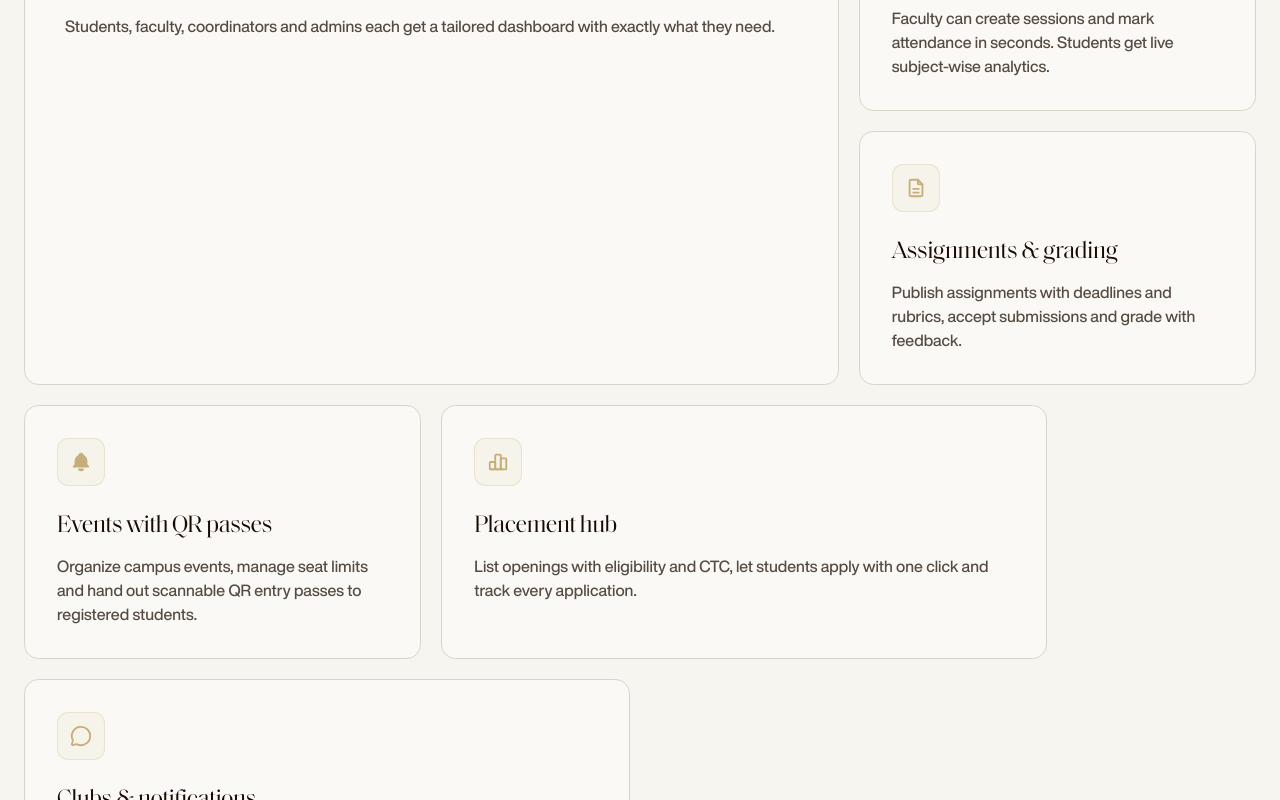
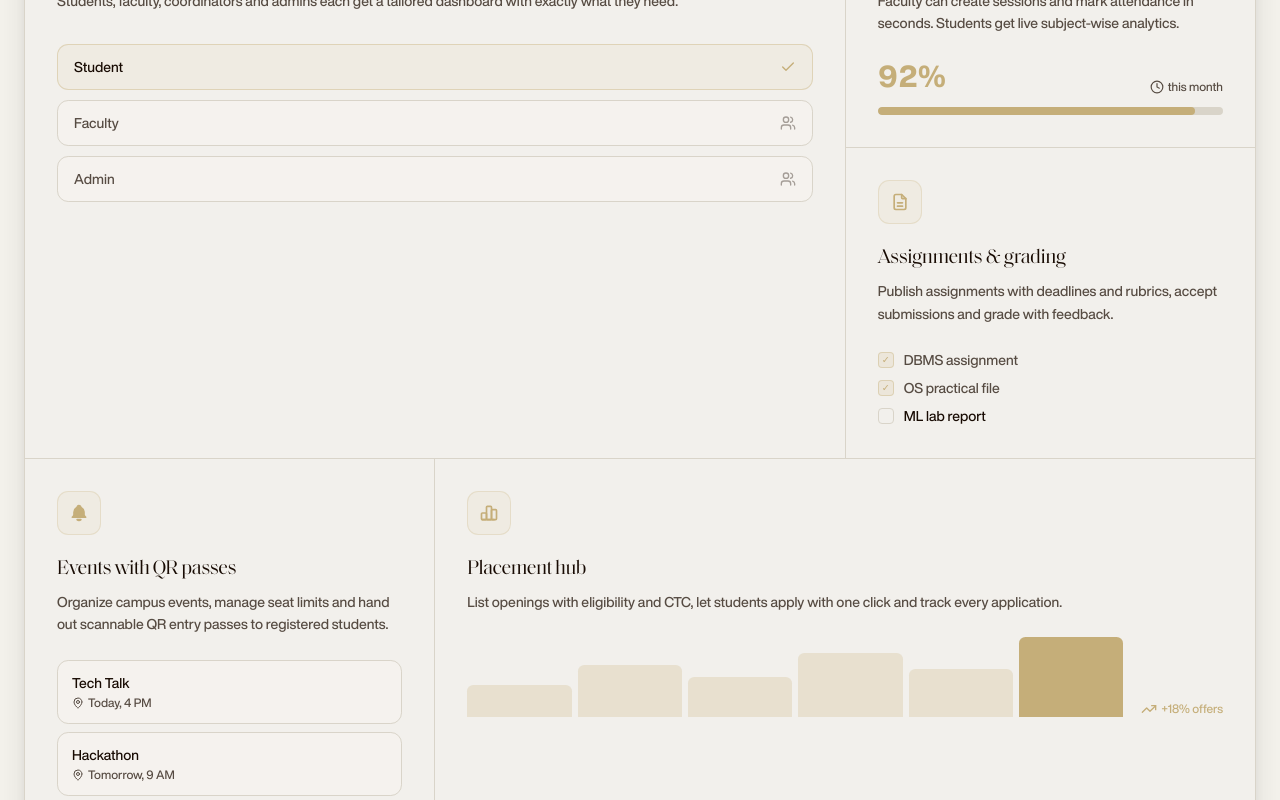
Before and after one commit to AnonymousCoderArtist/IIT-Bombay-Hackathon, a Next.js app: page / in a window 1280 px wide. Shown: the part 1420-2220 px from the top of the page. Built offline with nearby package versions, Linux system fonts and the light colour scheme.

Commit message:
bento box me live content add kiya, ek unified container banaya

```diff
--- a/src/components/landing/features.tsx
+++ b/src/components/landing/features.tsx
@@ -1,6 +1,7 @@
 "use client";
 
 import { useI18n } from "@/lib/i18n";
+import { Check, Clock, MapPin, TrendingUp, Users } from "lucide-react";
 import LayoutDashboardIcon from "@/components/ui/layout-dashboard-icon";
 import AlarmClockPlusIcon from "@/components/ui/alarm-clock-plus-icon";
 import FileDescriptionIcon from "@/components/ui/file-description-icon";
@@ -8,15 +9,154 @@ import FilledBellIcon from "@/components/ui/filled-bell-icon";
 import ChartBarIcon from "@/components/ui/chart-bar-icon";
 import MessageCircleIcon from "@/components/ui/message-circle-icon";
 
+const roles = [
+  { name: "Student", active: true },
+  { name: "Faculty", active: false },
+  { name: "Admin", active: false },
+];
+
+const tasks = [
+  { label: "DBMS assignment", done: true },
+  { label: "OS practical file", done: true },
+  { label: "ML lab report", done: false },
+];
+
+const events = [
+  { label: "Tech Talk", time: "Today, 4 PM" },
+  { label: "Hackathon", time: "Tomorrow, 9 AM" },
+];
+
+const placements = [
+  { label: "TCS", offer: "6.5 LPA" },
+  { label: "Infosys", offer: "5.2 LPA" },
+  { label: "Microsoft", offer: "24 LPA" },
+];
+
 export function Features() {
   const { t } = useI18n();
   const features = [
-    { icon: LayoutDashboardIcon, title: t("f1.title"), description: t("f1.desc") },
-    { icon: AlarmClockPlusIcon, title: t("f2.title"), description: t("f2.desc") },
-    { icon: FileDescriptionIcon, title: t("f3.title"), description: t("f3.desc") },
-    { icon: FilledBellIcon, title: t("f4.title"), description: t("f4.desc") },
-    { icon: ChartBarIcon, title: t("f5.title"), description: t("f5.desc") },
-    { icon: MessageCircleIcon, title: t("f6.title"), description: t("f6.desc") },
+    {
+      icon: LayoutDashboardIcon,
+      title: t("f1.title"),
+      description: t("f1.desc"),
+      span: "md:col-span-4 md:row-span-2",
+      extra: (
+        <div className="mt-8 space-y-2.5">
+          {roles.map((role) => (
+            <div
+              key={role.name}
+              className={`flex items-center justify-between rounded-xl border px-4 py-3 text-sm transition-colors ${
+                role.active
+                  ? "border-primary/40 bg-primary/8 text-foreground"
+                  : "border-border bg-background/40 text-muted-foreground"
+              }`}
+            >
+              <span>{role.name}</span>
+              {role.active ? <Check className="size-4 text-primary" /> : <Users className="size-4 opacity-50" />}
+            </div>
+          ))}
+        </div>
+      ),
+    },
+    {
+      icon: AlarmClockPlusIcon,
+      title: t("f2.title"),
+      description: t("f2.desc"),
+      span: "md:col-span-2",
+      extra: (
+        <div className="mt-6">
+          <div className="flex items-end justify-between text-sm">
+            <span className="font-heading text-3xl font-extrabold tabular-nums text-primary">92%</span>
+            <span className="flex items-center gap-1 text-xs text-muted-foreground">
+              <Clock className="size-3.5" /> this month
+            </span>
+          </div>
+          <div className="mt-3 h-2 overflow-hidden rounded-full bg-border">
+            <div className="h-full w-[92%] rounded-full bg-primary" />
+          </div>
+        </div>
+      ),
+    },
+    {
+      icon: FileDescriptionIcon,
+      title: t("f3.title"),
+      description: t("f3.desc"),
+      span: "md:col-span-2",
+      extra: (
+        <div className="mt-6 space-y-2">
+          {tasks.map((task) => (
+            <div key={task.label} className="flex items-center gap-2.5 text-sm">
+              <span
+                className={`flex size-4 items-center justify-center rounded border text-[0.6rem] ${
+                  task.done
+                    ? "border-primary/40 bg-primary/15 text-primary"
+                    : "border-border text-transparent"
+                }`}
+              >
+                ✓
+              </span>
+              <span className={task.done ? "text-muted-foreground" : "text-foreground"}>{task.label}</span>
+            </div>
+          ))}
+        </div>
+      ),
+    },
+    {
+      icon: FilledBellIcon,
+      title: t("f4.title"),
+      description: t("f4.desc"),
+      span: "md:col-span-2",
+      extra: (
+        <div className="mt-6 space-y-2">
+          {events.map((event) => (
+            <div key={event.label} className="rounded-xl border border-border bg-background/40 px-3.5 py-3">
+              <p className="text-sm font-medium text-foreground">{event.label}</p>
+              <p className="mt-0.5 flex items-center gap-1 text-xs text-muted-foreground">
+                <MapPin className="size-3" /> {event.time}
+              </p>
+            </div>
+          ))}
+        </div>
+      ),
+    },
+    {
+      icon: ChartBarIcon,
+      title: t("f5.title"),
+      description: t("f5.desc"),
+      span: "md:col-span-4",
+      extra: (
+        <div className="mt-6 flex h-20 items-end gap-1.5">
+          {[40, 65, 50, 80, 60, 100].map((height, i) => (
+            <span
+              key={i}
+              style={{ height: `${height}%` }}
+              className={`w-full rounded-t-md ${
+                i === 5 ? "bg-primary" : "bg-primary/25"
+              }`}
+            />
+          ))}
+          <span className="ml-3 shrink-0 items-center gap-1 text-xs text-primary sm:flex">
+            <TrendingUp className="size-4" /> +18% offers
+          </span>
+        </div>
+      ),
+    },
+    {
+      icon: MessageCircleIcon,
+      title: t("f6.title"),
+      description: t("f6.desc"),
+      span: "md:col-span-6",
+      extra: (
+        <div className="mt-6 grid gap-2 sm:grid-cols-3">
+          {placements.map((company) => (
+            <div key={company.label} className="rounded-xl border border-border bg-background/40 px-4 py-3 text-center">
+              <p className="text-sm font-medium text-foreground">{company.label}</p>
+              <p className="mt-0.5 text-xs text-primary">{company.offer}</p>
+            </div>
+          ))}
+        </div>
+      ),
+    },
   ];
 
   return (
@@ -36,37 +176,22 @@ export function Features() {
           </p>
         </div>
 
-        <div className="mt-16 grid gap-5 md:grid-cols-6">
-          {features.map((feature, index) => (
-            <div
-              key={feature.title}
-              className={`group relative overflow-hidden rounded-2xl border border-border bg-surface/50 p-7 transition-colors duration-300 hover:border-primary/40 hover:bg-surface md:p-8 ${
-                index === 0
-                  ? "md:col-span-4 md:row-span-2 md:p-10"
-                  : index === 1
-                    ? "md:col-span-2"
-                    : index === 2
-                      ? "md:col-span-2"
-                      : index === 3
-                        ? "md:col-span-2"
-                        : index === 4
-                          ? "md:col-span-3"
-                          : "md:col-span-3"
-              }`}
-            >
-              <span
-                aria-hidden
-                className="pointer-events-none absolute -right-16 -top-16 size-40 rounded-full bg-primary/8 blur-3xl opacity-0 transition-opacity duration-500 group-hover:opacity-100"
-              />
-              <div className="relative">
-                <span className="flex size-12 items-center justify-center rounded-xl border border-primary/25 bg-primary/8 text-primary transition-transform duration-300 group-hover:scale-105">
-                  <feature.icon size={22} />
-                </span>
-                <h3 className="mt-6 text-2xl tracking-tight">{feature.title}</h3>
-                <p className="mt-3 text-muted-foreground">{feature.description}</p>
+        <div className="mt-16 overflow-hidden rounded-3xl border border-border shadow-elevated">
+          <div className="grid gap-px bg-border md:grid-cols-6">
+            {features.map((feature) => (
+              <div
+                key={feature.title}
+                className={`group relative bg-surface/70 p-6 transition-colors duration-300 hover:bg-surface md:p-8 ${feature.span}`}
+              >
+                <div className="flex size-11 items-center justify-center rounded-xl border border-primary/25 bg-primary/8 text-primary transition-transform duration-300 group-hover:scale-105">
+                  <feature.icon size={20} />
+                </div>
+                <h3 className="mt-5 text-xl tracking-tight">{feature.title}</h3>
+                <p className="mt-2 text-sm leading-relaxed text-muted-foreground">{feature.description}</p>
+                {feature.extra}
               </div>
-            </div>
-          ))}
+            ))}
+          </div>
         </div>
       </div>
     </section>
```
